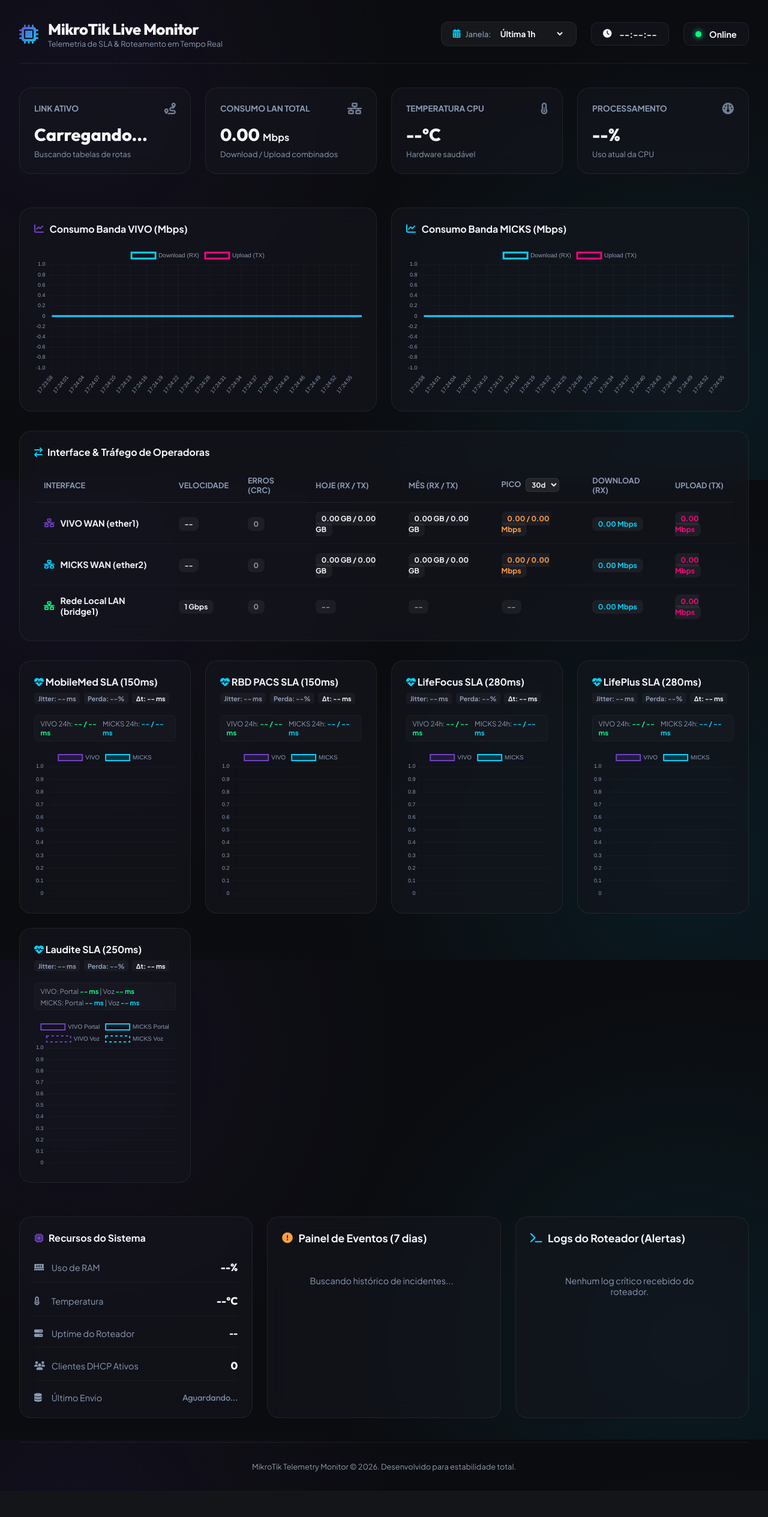
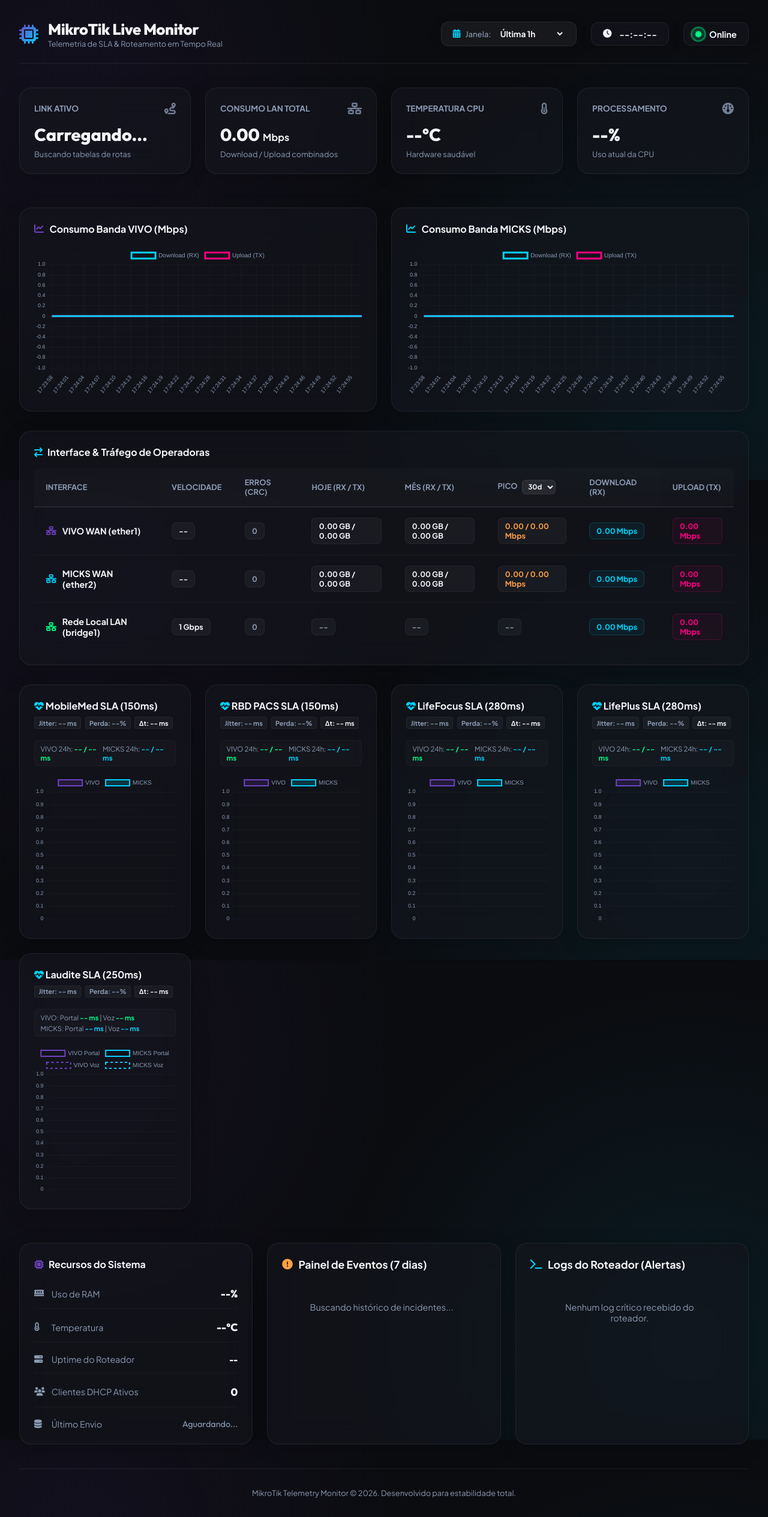
Before and after one commit to brunnosouto/mikrotik, a Flask app: page / in a window 1280 px wide. Shown: the whole page at 60% size. Before the commit the page ends 2453 px from the top, so only its background shows below. Run offline with Flask 3, Linux system fonts and the light colour scheme; data comes from the database, SQL or seed files in the repository; data that the repository does not hold is empty.

Commit message:
design: enhance desktop visual elements with glassmorphism, glows and animations

```diff
--- a/templates/index.html
+++ b/templates/index.html
@@ -86,7 +86,7 @@
         .status-badge {
             background: var(--card-bg);
             border: 1px solid var(--border-color);
-            backdrop-filter: blur(12px);
+            backdrop-filter: blur(24px);
             padding: 0.6rem 1.2rem;
             border-radius: 12px;
             display: flex;
@@ -94,6 +94,7 @@
             gap: 0.8rem;
             font-size: 0.9rem;
             font-weight: 600;
+            box-shadow: 0 4px 20px rgba(0, 0, 0, 0.15);
         }
 
         .status-dot {
@@ -102,11 +103,41 @@
             border-radius: 50%;
             background-color: var(--accent-green);
             box-shadow: 0 0 10px var(--accent-green);
+            position: relative;
+        }
+
+        .status-dot::after {
+            content: '';
+            position: absolute;
+            top: -4px;
+            left: -4px;
+            right: -4px;
+            bottom: -4px;
+            border-radius: 50%;
+            border: 2px solid var(--accent-green);
+            opacity: 0;
+            animation: statusPulse 2s infinite ease-out;
         }
 
         .status-dot.down {
             background-color: var(--accent-red);
             box-shadow: 0 0 10px var(--accent-red);
+        }
+
+        .status-dot.down::after {
+            border-color: var(--accent-red);
+            animation: statusPulse 1.2s infinite ease-out;
+        }
+
+        @keyframes statusPulse {
+            0% {
+                transform: scale(0.8);
+                opacity: 0.8;
+            }
+            100% {
+                transform: scale(2.2);
+                opacity: 0;
+            }
         }
 
         /* Dashboard Grid */
@@ -120,18 +151,24 @@
         .card {
             background: var(--card-bg);
             border: 1px solid var(--border-color);
-            backdrop-filter: blur(16px);
+            backdrop-filter: blur(24px);
             border-radius: 20px;
             padding: 1.5rem;
             position: relative;
             overflow: hidden;
+            box-shadow: 0 8px 32px 0 rgba(0, 0, 0, 0.2);
             transition: all 0.3s cubic-bezier(0.4, 0, 0.2, 1);
         }
 
         .card:hover {
             transform: translateY(-5px);
-            border-color: rgba(255, 255, 255, 0.15);
-            box-shadow: 0 10px 30px rgba(0, 0, 0, 0.3);
+            border-color: rgba(111, 66, 193, 0.25);
+            box-shadow: 0 12px 40px rgba(111, 66, 193, 0.12);
+        }
+
+        #card-route:hover {
+            border-color: rgba(0, 210, 252, 0.25);
+            box-shadow: 0 12px 40px rgba(0, 210, 252, 0.12);
         }
 
         .card-header {
@@ -202,9 +239,16 @@
             grid-column: span 1;
             background: var(--card-bg);
             border: 1px solid var(--border-color);
-            backdrop-filter: blur(16px);
+            backdrop-filter: blur(24px);
             border-radius: 20px;
             padding: 1.5rem;
+            box-shadow: 0 8px 32px 0 rgba(0, 0, 0, 0.2);
+            transition: all 0.3s ease;
+        }
+
+        .chart-card:hover {
+            border-color: rgba(255, 255, 255, 0.15);
+            box-shadow: 0 12px 40px rgba(0, 0, 0, 0.3);
         }
 
         .chart-title {
@@ -237,12 +281,19 @@
         .hw-card {
             background: var(--card-bg);
             border: 1px solid var(--border-color);
-            backdrop-filter: blur(16px);
+            backdrop-filter: blur(24px);
             border-radius: 20px;
             padding: 1.5rem;
             display: flex;
             flex-direction: column;
             gap: 1.2rem;
+            box-shadow: 0 8px 32px 0 rgba(0, 0, 0, 0.2);
+            transition: all 0.3s ease;
+        }
+
+        .hw-card:hover {
+            border-color: rgba(255, 255, 255, 0.12);
+            box-shadow: 0 12px 40px rgba(0, 0, 0, 0.25);
         }
 
         .hw-metric {
@@ -279,35 +330,69 @@
         .traffic-table-card {
             background: var(--card-bg);
             border: 1px solid var(--border-color);
-            backdrop-filter: blur(16px);
+            backdrop-filter: blur(24px);
             border-radius: 20px;
             padding: 1.5rem;
+            box-shadow: 0 8px 32px 0 rgba(0, 0, 0, 0.2);
+            transition: all 0.3s ease;
+        }
+
+        .traffic-table-card:hover {
+            border-color: rgba(0, 210, 252, 0.15);
+            box-shadow: 0 10px 40px rgba(0, 210, 252, 0.08);
         }
 
         table {
             width: 100%;
-            border-collapse: collapse;
+            border-collapse: separate;
+            border-spacing: 0;
             margin-top: 1rem;
             text-align: left;
         }
 
         th {
             color: var(--text-muted);
-            font-weight: 600;
+            font-weight: 700;
             font-size: 0.8rem;
             text-transform: uppercase;
-            padding: 0.8rem 1rem;
-            border-bottom: 1px solid var(--border-color);
+            padding: 1rem 1.2rem;
+            background: rgba(255, 255, 255, 0.02);
+            border-bottom: 2px solid var(--border-color);
+        }
+
+        th:first-child {
+            border-top-left-radius: 12px;
+        }
+
+        th:last-child {
+            border-top-right-radius: 12px;
         }
 
         td {
-            padding: 1rem;
+            padding: 1.1rem 1.2rem;
             border-bottom: 1px solid rgba(255, 255, 255, 0.03);
             font-size: 0.9rem;
+            transition: background-color 0.2s ease;
+        }
+
+        tr {
+            transition: transform 0.2s ease;
+        }
+
+        tr:hover td {
+            background-color: rgba(255, 255, 255, 0.02);
         }
 
         tr:last-child td {
             border-bottom: none;
+        }
+
+        tr:last-child td:first-child {
+            border-bottom-left-radius: 12px;
+        }
+
+        tr:last-child td:last-child {
+            border-bottom-right-radius: 12px;
         }
 
         .interface-name {
@@ -318,19 +403,27 @@
         }
 
         .bandwidth-badge {
-            padding: 0.25rem 0.6rem;
+            padding: 0.3rem 0.7rem;
             border-radius: 8px;
-            font-size: 0.75rem;
+            font-size: 0.78rem;
             font-weight: 700;
-            background: rgba(255, 255, 255, 0.05);
+            background: rgba(255, 255, 255, 0.04);
+            border: 1px solid rgba(255, 255, 255, 0.05);
+            display: inline-block;
         }
 
         .rx-badge {
             color: #00d2fc;
+            border-color: rgba(0, 210, 252, 0.2);
+            background: rgba(0, 210, 252, 0.05);
+            text-shadow: 0 0 10px rgba(0, 210, 252, 0.2);
         }
 
         .tx-badge {
             color: #ff007f;
+            border-color: rgba(255, 0, 127, 0.2);
+            background: rgba(255, 0, 127, 0.05);
+            text-shadow: 0 0 10px rgba(255, 0, 127, 0.2);
         }
 
         /* Footer */
@@ -413,6 +506,10 @@
 
             .traffic-table-card tr:last-child {
                 margin-bottom: 0;
+            }
+
+            .traffic-table-card tr:hover td {
+                background-color: transparent;
             }
 
             .traffic-table-card td {
```
